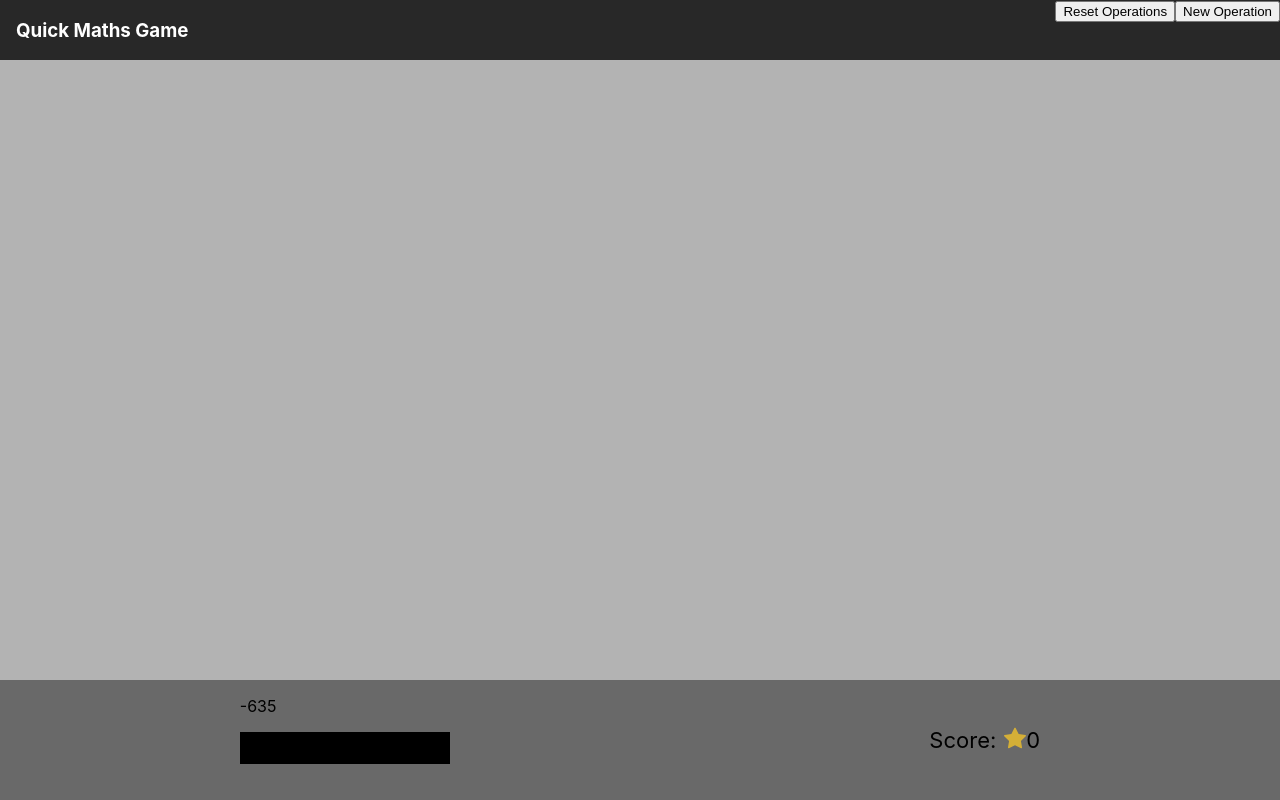
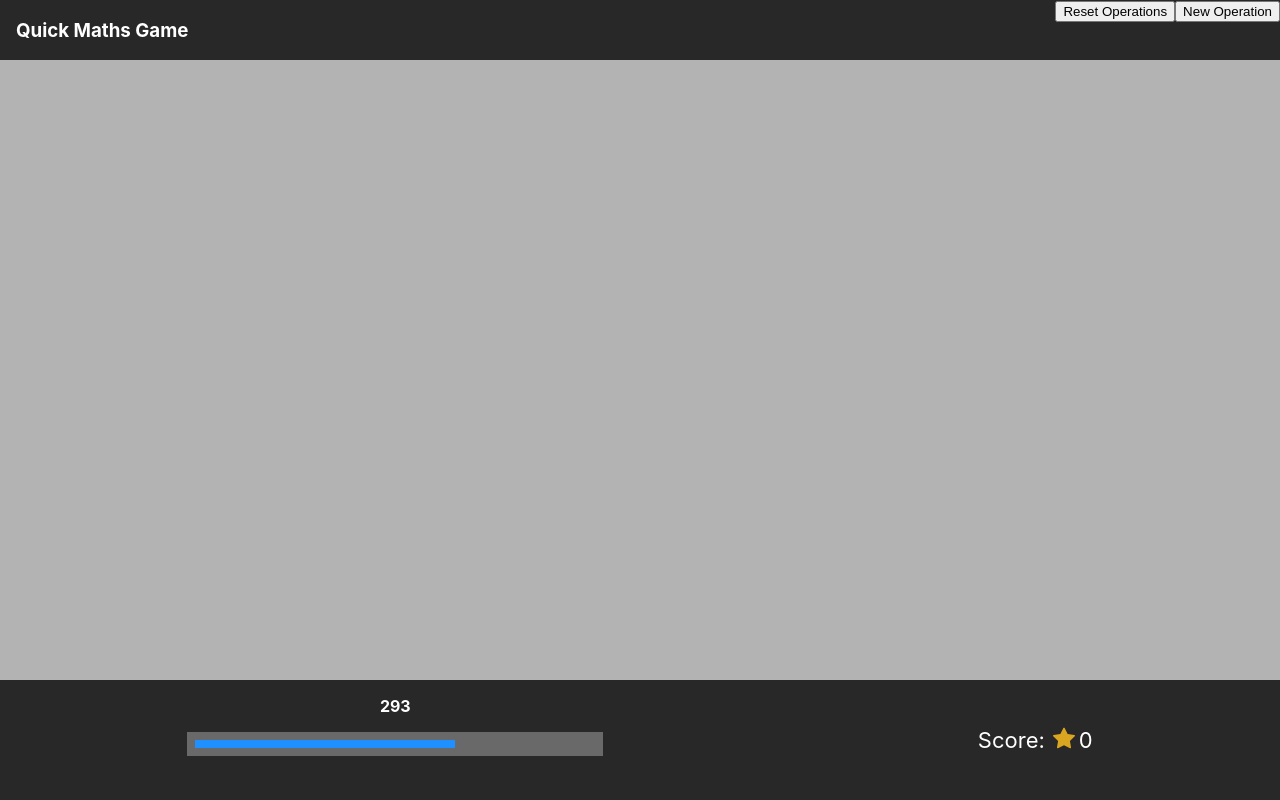
Before and after one commit to ericjardon/quickmaths, a React (Create React App) app: page / in a window 1280 px wide. Built offline with nearby package versions, Linux system fonts and the light colour scheme.

Commit message:
implement bubble self destruct and timebox target and countdown, create GameMenu component

```diff
--- a/src/App.tsx
+++ b/src/App.tsx
@@ -1,29 +1,50 @@
-import React, { useState, FC } from 'react';
+import React, { useState, useEffect, FC } from 'react';
 import { getRandomOperation } from './utils/math'
 import { Addition, Product, Division } from './utils/math';
 import ScoreTag from './components/ScoreTag/ScoreTag';
 import Bubble from './components/Bubble/Bubble'
 import Timebox from './components/Timebox/Timebox';
+import GameMenu from './components/GameMenu/GameMenu';
+import { getTargetNumber } from './utils/math';
+
 
 const App: FC<any> = () => {
 
-  const [gameStatus, setGameStatus] = useState<string>("idle");
+  const [gameStatus, setGameStatus] = useState<string>("active");
   const [operations, setOperations] = useState<Addition[] | Product[] | Division[]>([]);
   const [score, setScore] = useState<number>(0);
+  const [currentTarget, setCurrentTarget] = useState<number>(0)
 
+  useEffect(() => {
+    console.log("Generate new round");
+    generateNewRound();
+  }, [])
 
   const getNewOperation = () => {
-    const new_list: Addition[] | Product[] | Division[] = [...operations];
+    const newList: Addition[] | Product[] | Division[] = [...operations];
 
-    const target = Math.ceil(Math.random() * 100 + 1);
-    console.log("target:", target);
-    const op: Addition | Product | Division = getRandomOperation(target);
-    new_list.push(op);
-    setOperations(new_list);
+    const op: Addition | Product | Division = getRandomOperation(currentTarget);
+    newList.push(op);
+    setOperations(newList);
   }
 
   const resetOperations = () => {
     setOperations([]);
+  }
+
+  const generateNewRound = () => {
+    let target: number = getTargetNumber();
+
+    setCurrentTarget(target);
+  }
+
+  const deleteBubble = (id: number) => {
+    const newList = operations.filter((op, index) => id !== index);
+    setOperations(newList);
+  }
+
+  const roundHasEnded = () => {
+    setGameStatus("endRound");
   }
 
   return (
@@ -39,13 +60,15 @@ const App: FC<any> = () => {
 
       <main>
         <div id="bubbles-container">
-          {operations.map(op => (
-            <Bubble operation={op} />
+          <GameMenu status={gameStatus} />
+
+          {gameStatus === "active" && operations.map((op, index) => (
+            <Bubble operation={op} lifespan={4} selfDestruct={() => deleteBubble(index)} />
           ))}
         </div>
 
         <section id="bottom-bar" style={{ display: 'flex', flexDirection: 'row', justifyContent: 'space-around' }}>
-          <Timebox />
+          <Timebox target={currentTarget} roundHasEnded={roundHasEnded} />
           <ScoreTag score={score} />
         </section>
       </main>
--- a/src/components/Bubble/Bubble.tsx
+++ b/src/components/Bubble/Bubble.tsx
@@ -27,10 +27,13 @@ function getRandomPosition() {
 
 const Bubble: FC<BubbleProps> = ({
     operation,
+    lifespan,
+    selfDestruct,
 }) => {
-    const [color, setColor] = useState("F0F0F0");
-    const [x, setX] = useState(0);
-    const [y, setY] = useState(0);
+    const [color, setColor] = useState<string>("F0F0F0");
+    const [x, setX] = useState<number>(0);
+    const [y, setY] = useState<number>(0);
+    const [ttl, setTTL] = useState<number>(lifespan);
 
 
     useEffect(() => {
@@ -40,6 +43,21 @@ const Bubble: FC<BubbleProps> = ({
         setY(y);
     }, [])
 
+    useEffect(() => {
+        console.log("TTL", ttl);
+
+        if (ttl > 0) {
+            const timerId = setTimeout(() => {
+                setTTL(ttl => ttl - 1)
+            }, 1000);
+            return () => {
+                clearTimeout(timerId);
+            }
+        } else {
+            selfDestruct();
+        }
+
+    }, [ttl]);
 
     return (
         <div className={styles.bubble} style={{
--- /dev/null
+++ b/src/components/GameMenu/GameMenu.tsx
@@ -0,0 +1,28 @@
+import React, { useState, useEffect, FC } from 'react'
+import { GameMenuProps } from '../interfaces';
+import styles from './gamemenu.module.css';
+
+const GameMenu: FC<GameMenuProps> = ({
+    status,
+}) => {
+
+    if (status === "active")
+        return (
+            <></>
+        )
+
+    if (status === "endRound")
+        return (
+            <div className={styles.endRound}>
+                Time's Up!
+            </div>
+        )
+
+    else {
+        return (
+            <div>ERROR</div>
+        )
+    }
+}
+
+export default GameMenu;
--- /dev/null
+++ b/src/components/GameMenu/gamemenu.module.css
@@ -0,0 +1,13 @@
+
+.endRound {
+    background-color:lightgray;
+    width: 400px;
+    height: 128px;
+    padding:32px;
+    display: flex;
+    justify-content: center;
+    align-items: center;
+    color:dodgerblue;
+    font-weight: 700;
+    font-size: 32px;
+}
--- a/src/components/ScoreTag/ScoreTag.tsx
+++ b/src/components/ScoreTag/ScoreTag.tsx
@@ -1,13 +1,14 @@
 import React, { FC } from 'react'
 import { ScoreTagProps } from '../interfaces'
 import { BsStarFill } from 'react-icons/bs';
+import styles from './scoretag.module.css'
 
 const ScoreTag: FC<ScoreTagProps> = ({
     score,
 }) => {
     return (
-        <div style={{ display: 'inline-flex', alignItems: 'center', fontSize: '22px' }}>
-            Score: <span style={{ marginLeft: '8px', color: '#D4AF37' }}><BsStarFill /></span> {score}
+        <div style={{ display: 'inline-flex', alignItems: 'center', fontSize: '22px', color: '#fff' }}>
+            Score: <span style={{ marginLeft: '8px', marginRight: '4px', color: '#DAA520' }}><BsStarFill /></span> {score}
         </div>
     )
 }
--- a/src/components/Timebox/Timebox.tsx
+++ b/src/components/Timebox/Timebox.tsx
@@ -1,41 +1,40 @@
-import React, { useState, useEffect } from 'react'
-import { classicNameResolver } from 'typescript';
-import { getTargetNumber } from '../../utils/math';
+import React, { useState, useEffect, FC } from 'react'
+import { TimeBoxProps } from '../interfaces';
 import styles from './timebox.module.css'
 
 const roundSeconds = 15;
 
-const Timebox = () => {
+const Timebox: FC<TimeBoxProps> = ({
+    target,
+    roundHasEnded,
+}) => {
 
     const [timer, setTimer] = useState<number>(roundSeconds);
-    const [target, setTarget] = useState<number>();
-
 
     const calculatedWidth = `${Math.floor((timer / roundSeconds) * 100)}%`
 
     useEffect(() => {
-        const target = getTargetNumber();
-        setTarget(target);
-    }, [])
 
-    useEffect(() => {
-        console.log("Timer", timer);
-        let timerId: any = null;
         if (timer > 0) {
-            timerId = setTimeout(() => setTimer(timer => timer - 1), 1000);
-        }
-
-        return () => {
-            clearTimeout(timerId);
+            const timerId = setTimeout(() => {
+                setTimer(timer => timer - 0.25)
+            }, 250);
+            return () => {
+                clearTimeout(timerId);
+            }
+        } else {
+            roundHasEnded();
         }
 
     }, [timer]);
 
     return (
         <div className={styles.timebox}>
-            <p>{target}</p>
+            <p className={styles.targetText}>{target}</p>
             <div className={styles.timebarParent}>
-                <span className={styles.timebar} style={{ width: calculatedWidth }}></span>
+                <div className={styles.timebar} style={{ width: calculatedWidth }}>
+                    &nbsp;
+                </div>
             </div>
         </div>
     )
--- a/src/components/Timebox/timebox.module.css
+++ b/src/components/Timebox/timebox.module.css
@@ -5,11 +5,24 @@
 }
 
 .timebarParent {
-    background-color: black;
-    width: 210px;
-    height:32px;
+    background-color: dimgrey;
+    width: 400px;
+    height:24px;
+    display:flex;
+    align-items: center;
+    justify-content: flex-start;
+    padding: 0 8px;
 }
 
 .timebar {
+    height: 8px;
+    position:relative;
     background-color:dodgerblue;
 }
+
+.targetText {
+    color: white;
+    font-weight: 700;
+    width:100%;
+    text-align: center;
+}
--- a/src/global.css
+++ b/src/global.css
@@ -42,5 +42,5 @@ main {
 #bottom-bar {
   height: 120px;
   width: 100%;
-  background-color: dimgrey;
+  background-color: #282828;
 }
```
Also changed, not shown: src/components/interfaces.tsx (+7 -0 lines), src/components/ScoreTag/scoretag.module.css (added).
